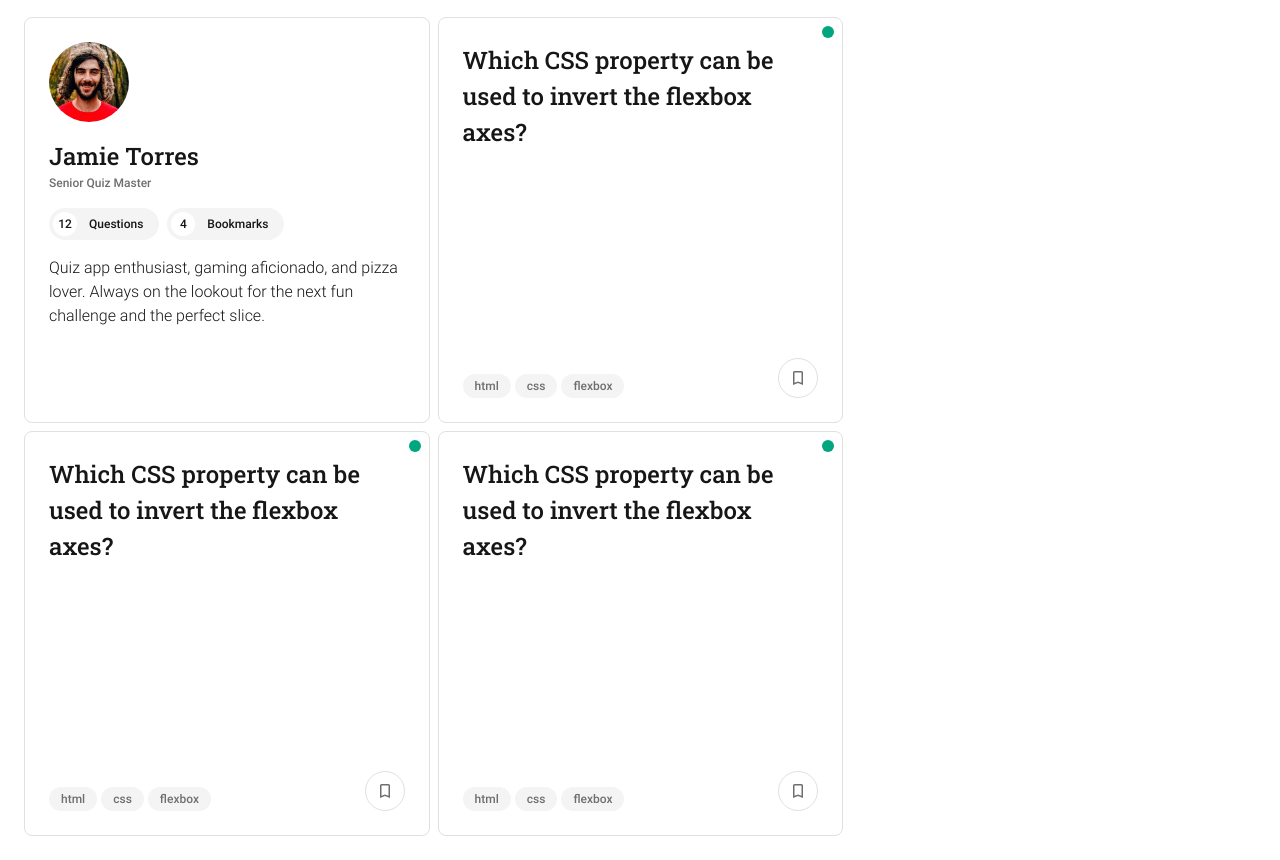
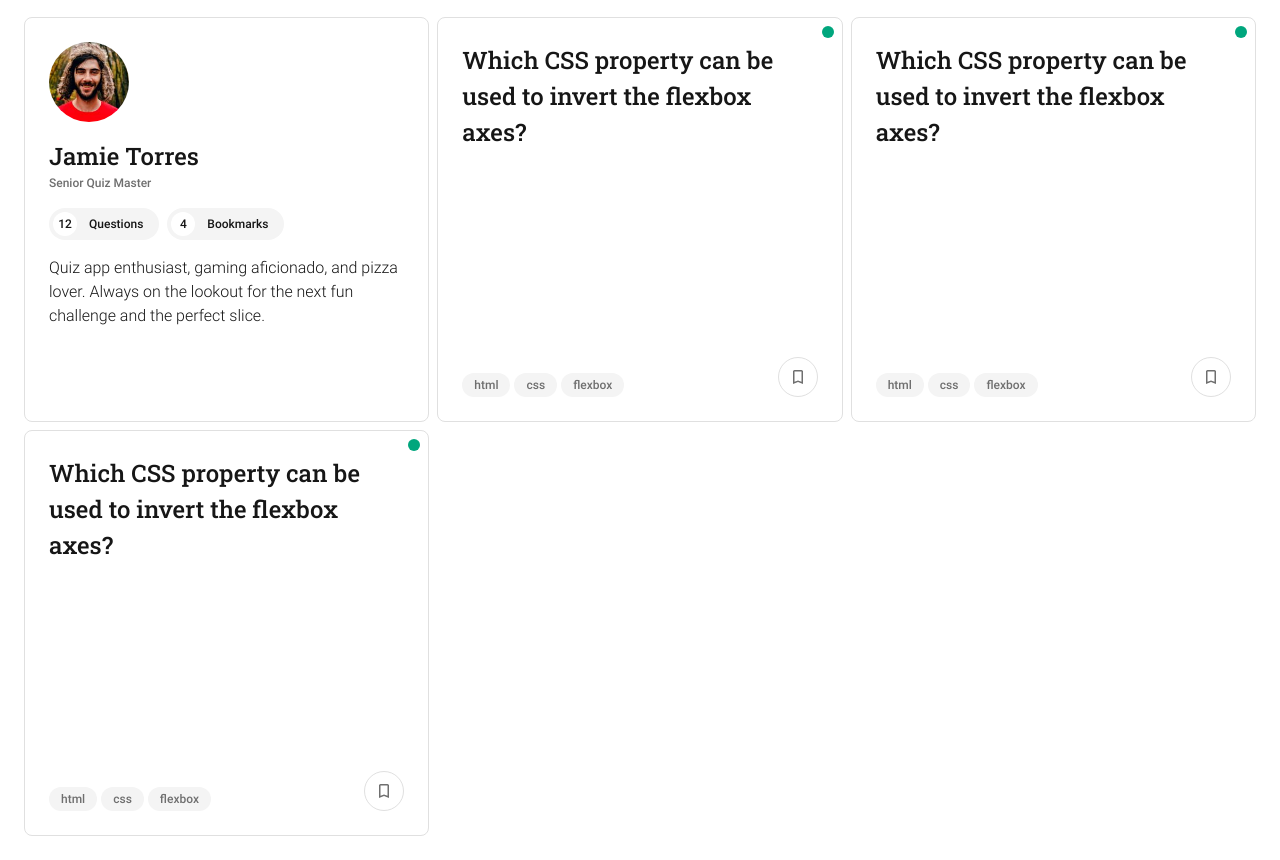
Before and after one commit to benjaminpfleghaar/flexikon, a website: page index.html in a window 1280 px wide. Shown: the part 67-927 px from the top of the page. Drawn offline with Linux system fonts and the light colour scheme.

Commit message:
fix flex-basis bug

```diff
--- a/assets/styles/components/card.css
+++ b/assets/styles/components/card.css
@@ -119,7 +119,7 @@
 }
 @media (min-width: 1280px) {
 	.card {
-		flex-basis: calc(33% - 1px);
+		flex-basis: calc(33.33% - 5.3px);
 	}
 }
 @media (min-width: 1536px) {
--- a/assets/styles/components/profile.css
+++ b/assets/styles/components/profile.css
@@ -56,7 +56,7 @@
 }
 @media (min-width: 1280px) {
 	.profile {
-		flex-basis: calc(33% - 1px);
+		flex-basis: calc(33.33% - 5.3px);
 	}
 }
 @media (min-width: 1536px) {
```
